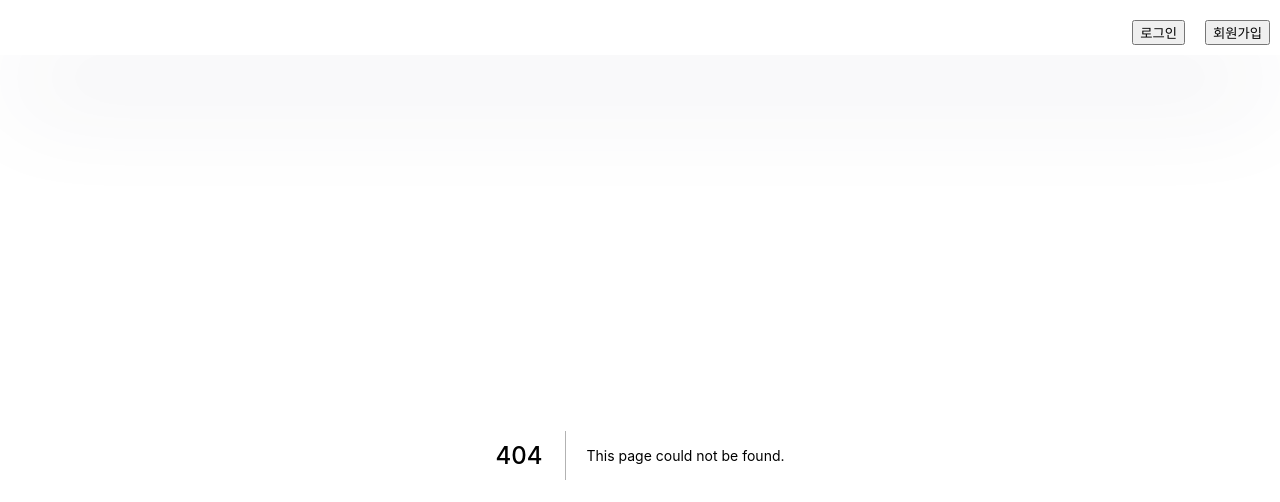
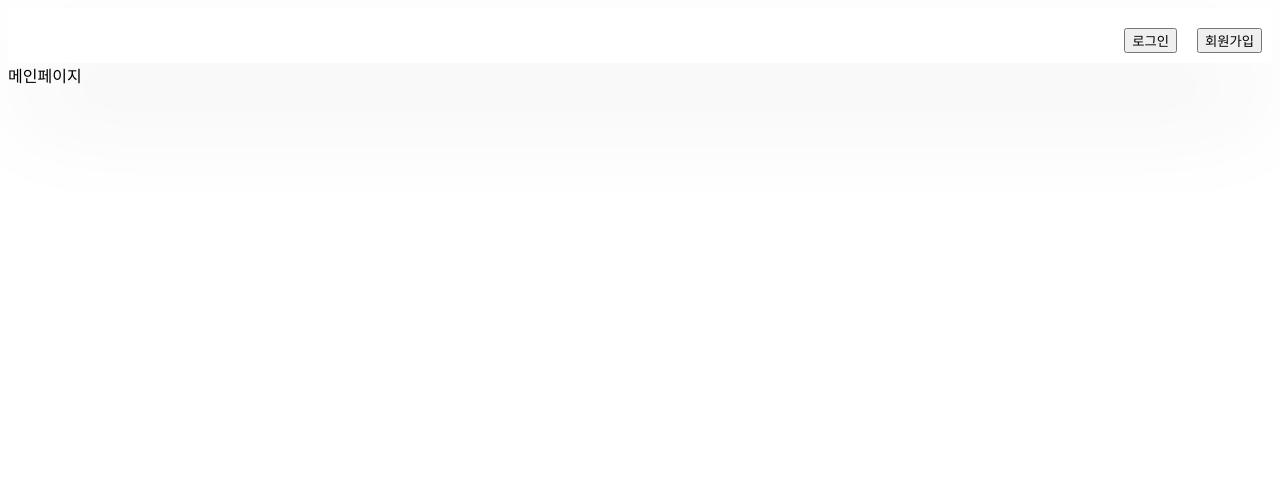
Before and after one commit to sp8190/beb-04-Sparkit, a Next.js app in the folder spark-client/: page /main in a window 1280 px wide. Before the commit this address had no page. Shown: the top 502 px of the page. Built offline with nearby package versions, Linux system fonts and the light colour scheme.

Commit message:
Feat: main페이지  구조 생성

```diff
--- /dev/null
+++ b/spark-client/pages/main/index.tsx
@@ -0,0 +1,3 @@
+export default function Main() {
+  return <div>메인페이지</div>;
+}
```
